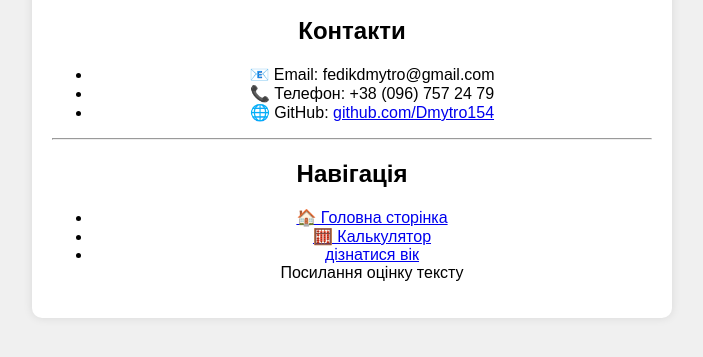
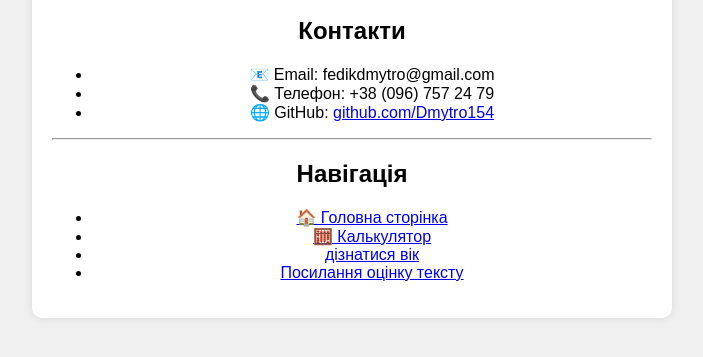
Before and after one commit to Dmytro154/task_04, a website: page app/index.html in a window 1280 px wide. Shown: the part 413-770 px from the top of the page, without its empty margins (288-991 px from the left). Drawn offline with Linux system fonts and the light colour scheme.

Commit message:
Додано 3 сторінку, обчислення тексту

```diff
--- a/app/index.html
+++ b/app/index.html
@@ -25,7 +25,7 @@
       <li><a href="index.html">🏠 Головна сторінка</a></li>
       <li><a href="page01.html">🧮 Калькулятор</a></li>
       <li><a href="page02.html">дізнатися вік</a></li>
-      <li<a href="page03.html">Посилання оцінку тексту</a></li>
+      <li><a href="page03.html">Посилання оцінку тексту</a></li>
         </ul>
     </ul>
   </div>
```
